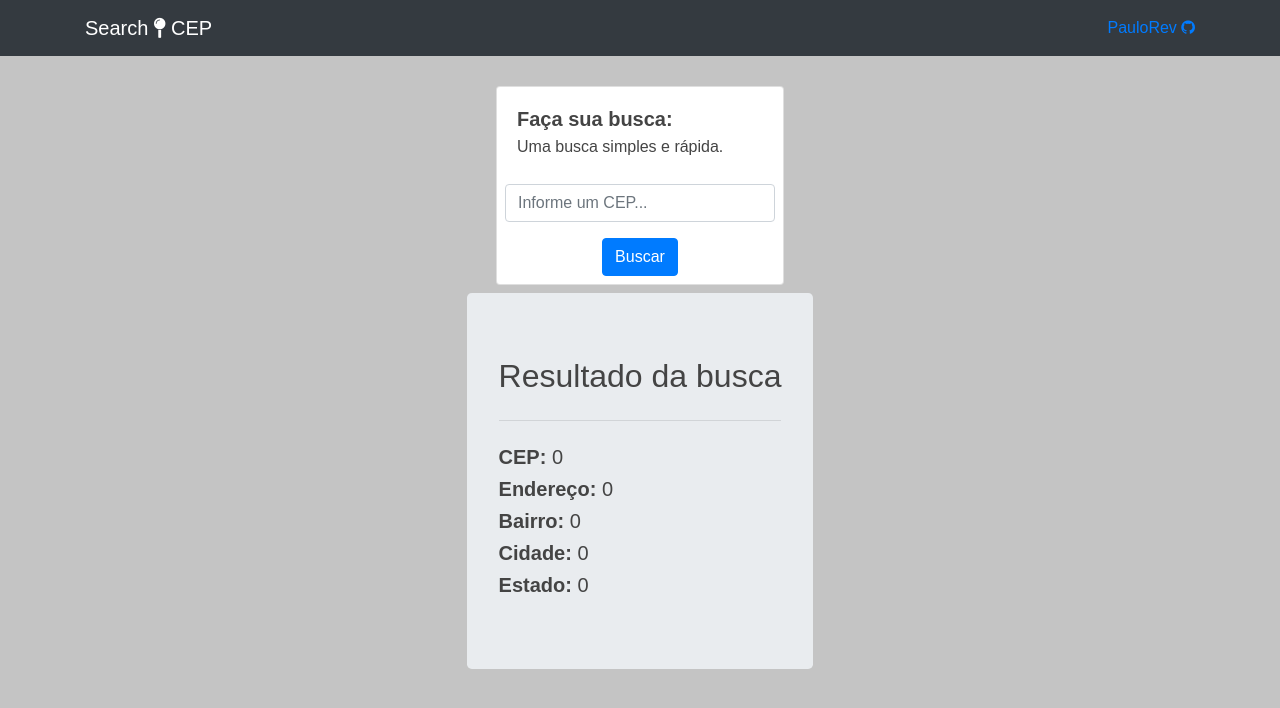
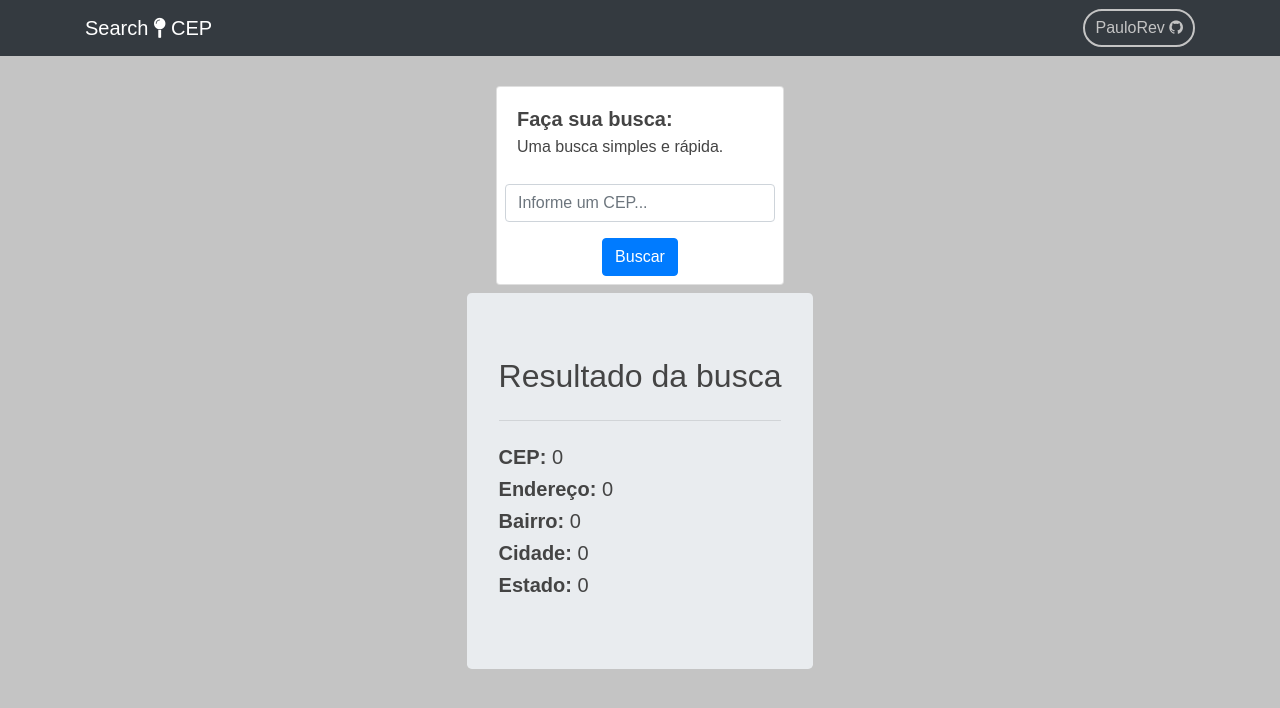
Before and after one commit to PauloRev/searchCep, a plain HTML site: page index.html in a window 1280 px wide. Drawn offline with nearby package versions, Linux system fonts and the light colour scheme.

Commit message:
Adicionado estilos dos links

```diff
--- a/styles.css
+++ b/styles.css
@@ -16,3 +16,18 @@ h5 {
 span {
     font-weight: 400;
 }
+
+a#linkGithub {
+    border: 2px solid #c4c4c4;
+    background: none;
+    border-radius: 20px;
+    padding: 5px 10px;
+    text-decoration: none;
+    color: #c4c4c4;
+}
+
+a#linkGithub:hover, a#logo:hover {
+    color: #00BFFF;
+    border-color: #00BFFF;
+    transition: all .7s ease;
+}
```
